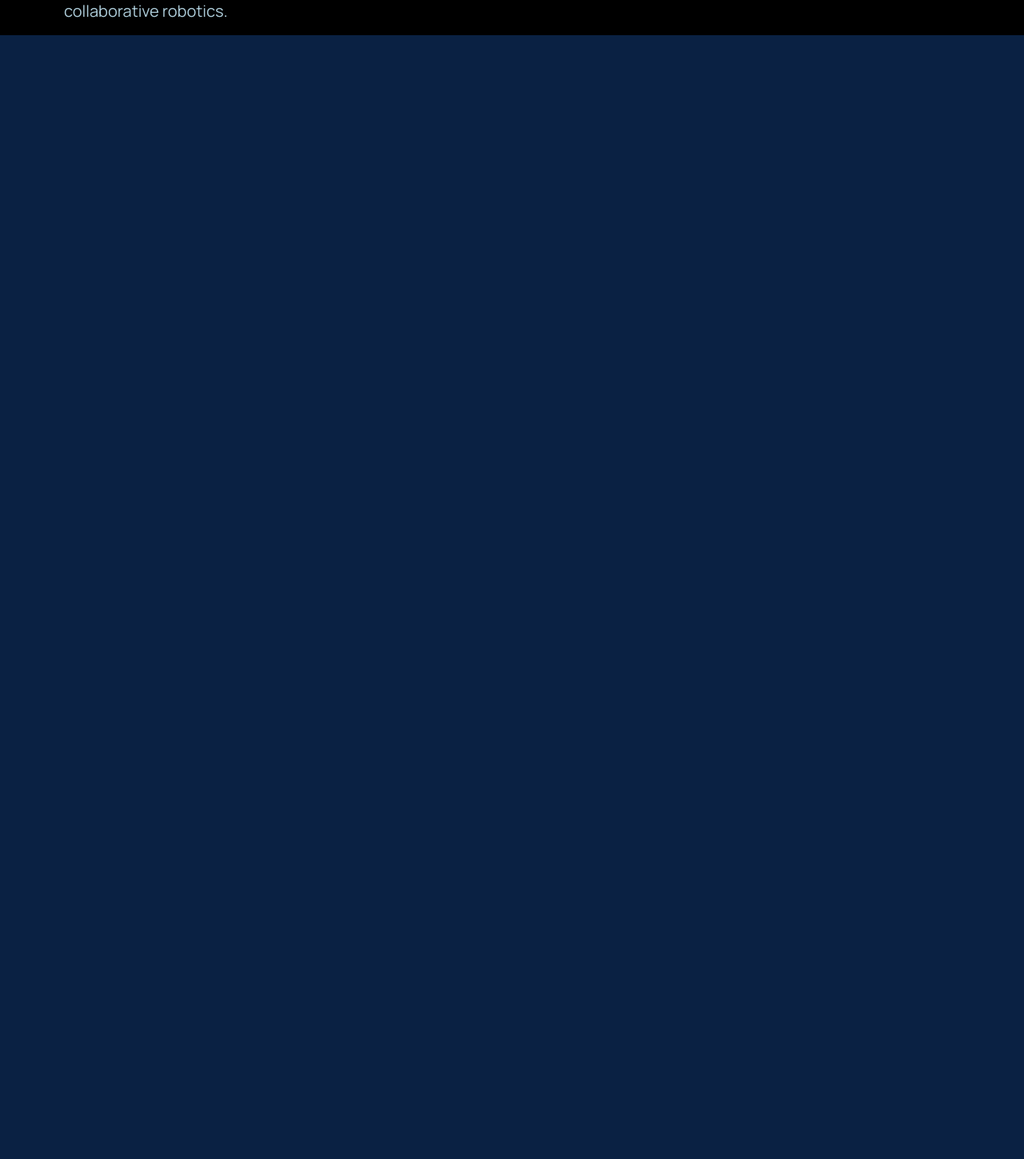
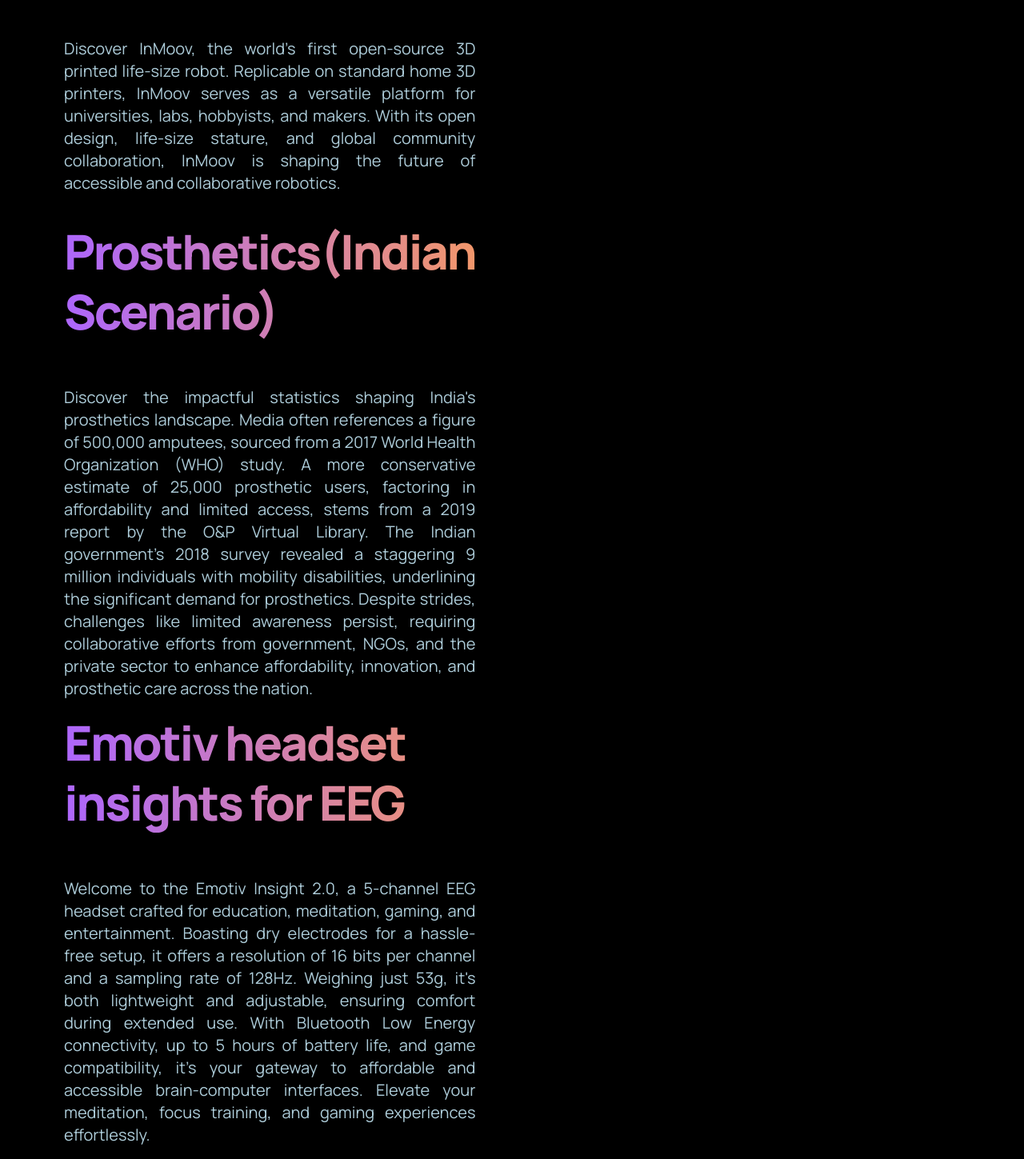
Before and after one commit to sagargarg0410/BrainComputerInterface, a React (Create React App) app in the folder Website/: page / in a window 1280 px wide. Shown: the part 1546-2995 px from the top of the page at 80% size. Before the commit the page ends 1590 px from the top, so only its background shows below. Built offline with nearby package versions, Linux system fonts and the light colour scheme.

Commit message:
Added content for prosthetics and Emotiv

```diff
--- a/Website/src/containers/Header/header.jsx
+++ b/Website/src/containers/Header/header.jsx
@@ -35,12 +35,30 @@ const Header = () => {
        <p align ="justify">Discover InMoov, the world's first open-source 3D printed life-size robot. Replicable on standard home 3D printers, InMoov serves as a versatile platform for universities, labs, hobbyists, and makers. With its open design, life-size stature, and global community collaboration, InMoov is shaping the future of accessible and collaborative robotics.</p>
        </div>
       </div>
-   </div>
+    // main div
+
+   <div className ="gpt_header-content_input">
+      <h1 className="gradient__text">Prosthetics(Indian Scenario)</h1>
+       <div className="gpt__header-content__input">
+       <p align ="justify">Discover the impactful statistics shaping India's prosthetics landscape. Media often references a figure of 500,000 amputees, sourced from a 2017 World Health Organization (WHO) study. A more conservative estimate of 25,000 prosthetic users, factoring in affordability and limited access, stems from a 2019 report by the O&P Virtual Library. The Indian government's 2018 survey revealed a staggering 9 million individuals with mobility disabilities, underlining the significant demand for prosthetics. Despite strides, challenges like limited awareness persist, requiring collaborative efforts from government, NGOs, and the private sector to enhance affordability, innovation, and prosthetic care across the nation.</p>
+       </div>
+      </div>
+
+      <div className ="gpt_header-content_input">
+      <h1 className="gradient__text"> Emotiv headset insights for EEG</h1>
+       <div className="gpt__header-content__input">
+       <p align ="justify">Welcome to the Emotiv Insight 2.0, a 5-channel EEG headset crafted for education, meditation, gaming, and entertainment. Boasting dry electrodes for a hassle-free setup, it offers a resolution of 16 bits per channel and a sampling rate of 128Hz. Weighing just 53g, it's both lightweight and adjustable, ensuring comfort during extended use. With Bluetooth Low Energy connectivity, up to 5 hours of battery life, and game compatibility, it's your gateway to affordable and accessible brain-computer interfaces. Elevate your meditation, focus training, and gaming experiences effortlessly.</p>
+       </div>
+      </div>
+
+
+      </div> //main div ( text to be added before this)
 
    <div  className="gpt__header-image">
       <img alt='anshu' src={prosthetic_arm1}  />
       {/* <App/> */}
     </div>
+
 
    </div>
 
```
Also changed, not shown: 1 other file (tests, documents, lock files or other folders).
